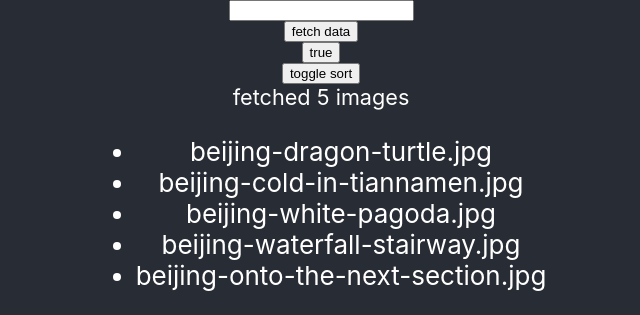
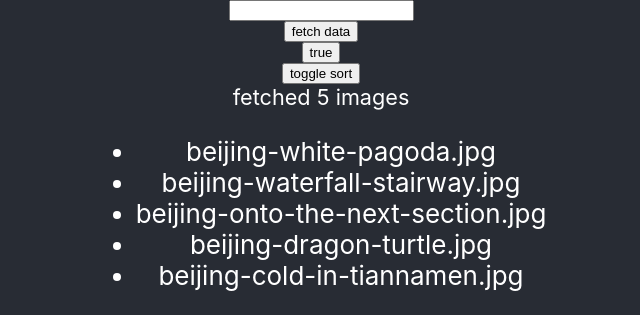
Before and after one commit to redmacdev1988/CarouselPartOne, a React (Create React App) app: page / in a window 1280 px wide. Shown: the top 315 px of the page, without its empty margins (319-959 px from the left). Built offline with nearby package versions, Linux system fonts and the light colour scheme.

Commit message:
use cached variable after sort/load

```diff
--- a/src/App.tsx
+++ b/src/App.tsx
@@ -70,7 +70,7 @@ function App() {
         }
 
         <ul>
-            {fpCircularArray.getItems().map((url: string) => {
+            {getCarousel().getItems().map((url: string) => {
                 return (<li key={url}>
                     {url.split('/').splice(-1).pop()}
                 </li>);
```
